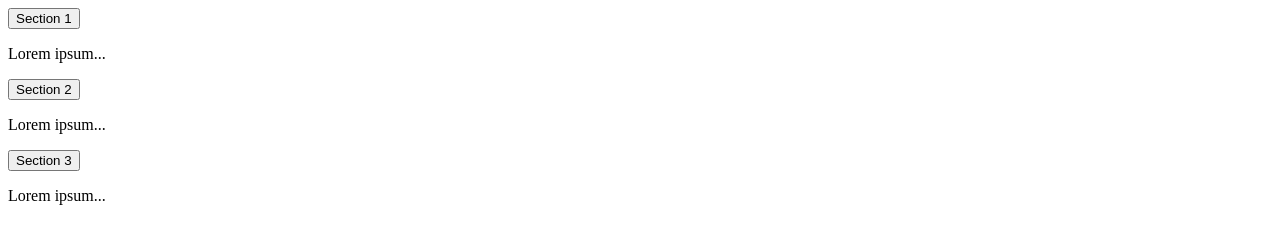
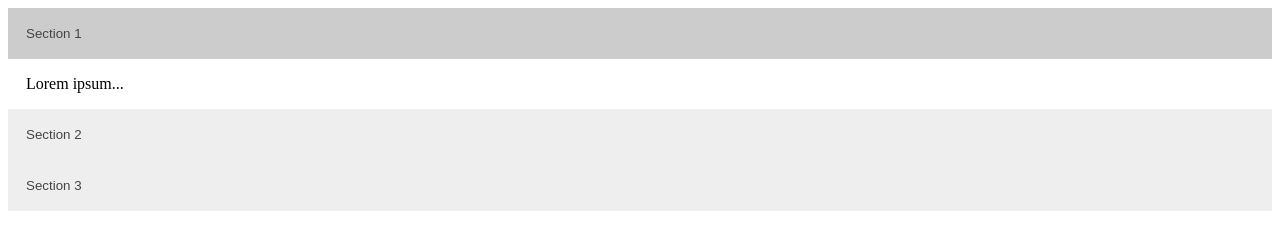
Before and after one commit to Jasminy44/ders6, a plain HTML site: page index.html in a window 1280 px wide. Both pictures are taken after a click on the button "Section 1". Drawn offline with Linux system fonts and the light colour scheme.

Commit message:
feat:akordiyon özelligi eklendi

```diff
--- a/index.html
+++ b/index.html
@@ -1,13 +1,14 @@
 <!DOCTYPE html>
 <html lang="en">
-<head>
-    <meta charset="UTF-8">
-    <meta http-equiv="X-UA-Compatible" content="IE=edge">
-    <meta name="viewport" content="width=device-width, initial-scale=1.0">
-    <link rel="stylesheet" href="style.css">
+  <head>
+    <meta charset="UTF-8" />
+    <meta http-equiv="X-UA-Compatible" content="IE=edge" />
+    <meta name="viewport" content="width=device-width, initial-scale=1.0" />
+    <link rel="stylesheet" href="style.css" />
     <title>Document</title>
-</head>
-<body><button class="accordion">Section 1</button>
+  </head>
+  <body>
+    <button class="accordion">Section 1</button>
     <div class="panel">
       <p>Lorem ipsum...</p>
     </div>
@@ -22,5 +23,5 @@
       <p>Lorem ipsum...</p>
     </div>
     <script src="script.js"></script>
-</body>
+  </body>
 </html>
--- a/script.js
+++ b/script.js
@@ -0,0 +1,18 @@
+var akordiyonButonlar = document.getElementsByClassName("accordion");
+var i;
+
+for (i = 0; i < akordiyonButonlar.length; i++) {
+  akordiyonButonlar[i].addEventListener("click", function() {
+    /* Toggle between adding and removing the "active" class,
+    to highlight the button that controls the panel */
+    this.classList.toggle("active");
+
+    /* Toggle between hiding and showing the active panel */
+    var panel = this.nextElementSibling;
+    if (panel.style.display === "block") {
+      panel.style.display = "none";
+    } else {
+      panel.style.display = "block";
+    }
+  });
+}
--- a/style.css
+++ b/style.css
@@ -0,0 +1,24 @@
+.accordion {
+    background-color: #eee;
+    color: #444;
+    cursor: pointer;
+    padding: 18px;
+    width: 100%;
+    text-align: left;
+    border: none;
+    outline: none;
+    transition: 0.4s;
+  }
+
+  /* Add a background color to the button if it is clicked on (add the .active class with JS), and when you move the mouse over it (hover) */
+  .active, .accordion:hover {
+    background-color: #ccc;
+  }
+
+  /* Style the accordion panel. Note: hidden by default */
+  .panel {
+    padding: 0 18px;
+    background-color: white;
+    display: none;
+    overflow: hidden;
+  }
```
